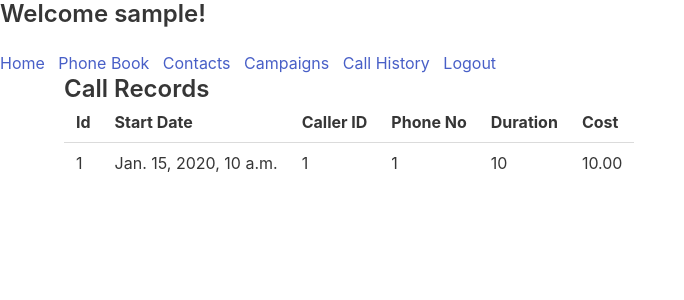
After one commit to ruchikaChawla/voiceAppTwilioCallHub, a Django app: page /campaign_call_history/1 in a window 1280 px wide. The commit adds this page. Shown: the top 300 px of the page, without its empty margins (0-684 px from the left). Run offline with Django 3.2, Linux system fonts and the light colour scheme; a user stored in the database is signed in; tables that the repository leaves empty hold one stand-in row (values such as "Sample post"); some libraries are stand-ins or nearby versions.

Commit message:
campaign status and dynamic xml

```diff
--- a/base/templates/base/base.html
+++ b/base/templates/base/base.html
@@ -4,17 +4,9 @@
 <head>
     <title>CallHubVoiceBroadcastApp</title>
     <link rel="stylesheet" href="https://cdn.jsdelivr.net/npm/bulma@0.8.0/css/bulma.min.css">
-    <link href="https://maxcdn.bootstrapcdn.com/font-awesome/4.7.0/css/font-awesome.min.css" rel="stylesheet">
 <body>
 {% if user.is_authenticated %}
-    <div class="title is-4"> Welcome {{ user }}!</div>
-    <a href="{% url 'logout' %}">
-        Logout </a>&nbsp
-{% else %}
-    <a href="{% url 'register' %}">
-        Register </a>&nbsp
-    <a href="{% url 'login' %}">
-        Login </a>&nbsp
+<div class="title is-4"> Welcome {{ user }}!</div>
 {% endif %}
 <a href="{% url 'home' %}">
     Home </a>&nbsp
@@ -24,8 +16,17 @@
     Contacts </a>&nbsp
 <a href="{% url 'campaign' %}">
     Campaigns </a>&nbsp
-<a href="">
+<a href="{% url 'call_history' %}">
     Call History </a>&nbsp
+{% if user.is_authenticated %}
+    <a href="{% url 'logout' %}">
+        Logout </a>&nbsp
+{% else %}
+    <a href="{% url 'register' %}">
+        Register </a>&nbsp
+    <a href="{% url 'login' %}">
+        Login </a>&nbsp
+{% endif %}
 
 {% block content %}{% endblock %}
 </body>
--- a/callHubVoiceBroadcast/urls.py
+++ b/callHubVoiceBroadcast/urls.py
@@ -17,9 +17,8 @@ from django.contrib import admin
 from django.urls import path
 from django.contrib.auth import views as auth_views
 
-from StatusCallback.views import index
 from voiceBroadcastApp.views import home, add_contact, register, phonebooks, contacts, campaign, create_phone_book, \
-    add_campaign, start_campaign, status
+    add_campaign, start_campaign, status, call_history, voice_xml, campaign_call_history
 
 urlpatterns = [
     path('', home, name='home'),
@@ -34,5 +33,8 @@ urlpatterns = [
     path('add_contact/', add_contact, name='add_contact'),
     path('campaign/', campaign, name='campaign'),
     path('add_campaign/', add_campaign, name='add_campaign'),
-    path('start_campaign/<int:id>', start_campaign, name='start_campaign')
+    path('call_history/', call_history, name='call_history'),
+    path('xml/<int:id>/<int:phone_no>/voice.xml/', voice_xml, name='voice_xml'),
+    path('start_campaign/<int:id>', start_campaign, name='start_campaign'),
+    path('campaign_call_history/<int:id>', campaign_call_history, name='campaign_call_history')
 ]
--- a/voiceBroadcastApp/models.py
+++ b/voiceBroadcastApp/models.py
@@ -26,7 +26,7 @@ class Contact(models.Model):
     last_name = models.CharField(max_length=255, default='')
     created_date = models.DateTimeField(default=datetime.now())
     phone_number = models.IntegerField(unique=True)
-    phone_book = models.ManyToManyField(PhoneBook, related_name='phone_book')
+    phone_book = models.ManyToManyField(PhoneBook)
 
     def __str__(self):
         return str(self.phone_number)
@@ -47,9 +47,11 @@ class Campaign(models.Model):
 
 class Call(models.Model):
     agent = models.CharField(max_length=255, default='admin')
-    call_sid = models.CharField(max_length=255, default='admin', unique=True)
-    campaign_id = models.ForeignKey(Campaign, on_delete=models.CASCADE)
+    call_sid = models.CharField(max_length=255, default='', unique=True)
+    campaign = models.ForeignKey(Campaign, on_delete=models.CASCADE, blank=True, null=True)
     start_date = models.DateTimeField(default=datetime.now())
     duration = models.IntegerField()
+    caller_id = models.CharField(max_length=255, default='')
     contact = models.ForeignKey(Contact, on_delete=models.CASCADE)
-    cost = models.IntegerField()
+    cost = models.DecimalField(max_digits=5, decimal_places=2)
+    completed = models.BooleanField(default=False)
--- /dev/null
+++ b/voiceBroadcastApp/templates/voiceBroadcastApp/call_history.html
@@ -0,0 +1,39 @@
+{% extends 'base/base.html' %}
+{% block content %}
+    <!DOCTYPE html>
+    <html lang="en">
+    <head>
+        <meta charset="UTF-8">
+        <title>Call Records</title>
+    </head>
+    <body>
+    <div class="container">
+        <div class="aligned">
+            <h3 class="content title is-4">Call Records</h3>
+        </div>
+        <div class="table-container">
+            <table class="table">
+                <tr>
+                    <th>Id</th>
+                    <th>Start Date</th>
+                    <th>Caller ID</th>
+                    <th>Phone No</th>
+                    <th>Duration</th>
+                    <th>Cost</th>
+                </tr>
+                {% for call in calls %}
+                    <tr>
+                        <td>{{ call.id }}</td>
+                        <td>{{ call.start_date }}</td>
+                        <td>{{ call.caller_id}}</td>
+                        <td>{{ call.contact.phone_number }}</td>
+                        <td>{{ call.duration }}</td>
+                        <td>{{ call.cost }}</td>
+                    </tr>
+                {% endfor %}
+            </table>
+        </div>
+    </div>
+    </body>
+    </html>
+{% endblock %}
--- /dev/null
+++ b/voiceBroadcastApp/templates/voiceBroadcastApp/voice.xml
@@ -0,0 +1,4 @@
+<?xml version="1.0" encoding="UTF-8"?>
+<Response>
+<Say voice="alice">{{ msg }}</Say>
+</Response>
--- a/voiceBroadcastApp/views.py
+++ b/voiceBroadcastApp/views.py
@@ -5,12 +5,13 @@ from django.contrib.auth.forms import UserCreationForm
 from django.contrib.auth.models import User
 from django.http import HttpResponseRedirect, HttpResponse
 from django.shortcuts import render
+from django.template import loader
 from django.views.decorators.csrf import csrf_exempt
 from twilio.rest import Client
 from urllib.parse import parse_qs
 
 # Create your views here.
-from voiceBroadcastApp.forms import PhoneBookForm, CampaignForm, ContactForm, CampaignForm2
+from voiceBroadcastApp.forms import PhoneBookForm, CampaignForm, ContactForm, CampaignForm2, ContactForm2
 from voiceBroadcastApp.models import Campaign, Contact, PhoneBook, Call
 
 
@@ -18,8 +19,22 @@ def home(request):
     return render(request, 'base/base.html')
 
 
+@csrf_exempt
+def voice_xml(request, id, phone_no):
+    campaign_text = Campaign.objects.get(id=id).text_speech
+    name = Contact.objects.get(phone_number=phone_no).first_name
+    available_params = {'first_name': name}
+    new_str = campaign_text.format(**available_params)
+    template_var = {'msg': new_str}
+    t = loader.get_template('voiceBroadcastApp/voice.xml')
+    return HttpResponse(t.render(template_var), content_type='text/xml')
+
+
 def phonebooks(request):
-    return render(request, 'voiceBroadcastApp/phonebooks.html')
+    if not request.user.is_authenticated:
+        return render(request, 'registration/login.html')
+    phonebooks = PhoneBook.objects.filter(agent=request.user)
+    return render(request, 'voiceBroadcastApp/phonebooks.html', {'phonebooks': phonebooks})
 
 
 def create_phone_book(request):
@@ -29,37 +44,53 @@ def create_phone_book(request):
             newForm = form.save(commit=False)
             newForm.agent = request.user
             newForm.save()
-            return HttpResponseRedirect('#')
+            return HttpResponseRedirect('../phonebooks')
     else:
         form = PhoneBookForm()
     return render(request, 'voiceBroadcastApp/create_phone_book.html', {'form': form})
 
 
 def contacts(request):
-    return render(request, 'voiceBroadcastApp/contacts.html')
+    if not request.user.is_authenticated:
+        return render(request, 'registration/login.html')
+    contacts = Contact.objects.filter(agent=request.user)
+    return render(request, 'voiceBroadcastApp/contacts.html', {'contacts': contacts})
 
 
 def add_contact(request):
     if request.method == 'POST':
-        form = ContactForm(request.POST, request.FILES or None)
+        form = ContactForm2(request.POST)
         if form.is_valid():
             newForm = form.save(commit=False)
             newForm.agent = request.user
             newForm.save()
+            form.save_m2m()
             return HttpResponseRedirect('#')
     else:
-        form = ContactForm()
+        form = ContactForm(user=request.user)
     return render(request, 'voiceBroadcastApp/add_new_contact.html', {'form': form})
 
 
 def campaign(request):
+    if not request.user.is_authenticated:
+        return render(request, 'registration/login.html')
     campaigns = Campaign.objects.filter(agent=request.user)
+    for campaign in campaigns:
+        calls = campaign.call_set.all()
+        completed = True
+        for call in calls:
+            if not call.completed:
+                completed = False
+        if calls.count() > 0:
+            if completed:
+                campaign.status = 'completed'
+        campaign.save()
     return render(request, 'voiceBroadcastApp/campaign.html', {'campaigns': campaigns})
 
 
 def add_campaign(request):
     if request.method == 'POST':
-        form = CampaignForm2(request.POST, request.FILES or None)
+        form = CampaignForm2(request.POST)
         if form.is_valid():
             newForm = form.save(commit=False)
             newForm.agent = request.user
@@ -85,16 +116,21 @@ def register(request):
     context = {'form': form}
     return render(request, 'registration/register.html', context)
 
+
 @csrf_exempt
 def status(request):
     if request.method == 'POST':
         print(request.body)
         status = parse_qs(request.body.decode('UTF-8'))
+        per_min_cost = 2
+        total_cost = (per_min_cost * int(status['CallDuration'][0])) / 60
         call = Call.objects.get(call_sid=status['CallSid'][0])
-        call.duration=status['CallDuration'][0]
+        call.duration = status['CallDuration'][0]
+        call.completed = True
+        call.cost = total_cost
         call.save()
-        print(status['CallDuration'][0])
         return HttpResponse('OK', 200)
+
 
 def start_campaign(request, id):
     campaign = Campaign.objects.get(id=id)
@@ -103,7 +139,6 @@ def start_campaign(request, id):
     campaign.save()
     call_phonebook(request, campaign)
     return HttpResponseRedirect("/campaign/")
-
 
 
 def call_phonebook(request, campaign):
@@ -116,13 +151,27 @@ def call_phonebook(request, campaign):
         print(contact.phone_number)
         client = Client(account_sid, auth_token)
         call = client.calls.create(
-            status_callback='https://7f92a7e8.ngrok.io/status/',
+            status_callback='http://d07a31b8.ngrok.io/status/',
             status_callback_event=['completed'],
             status_callback_method='POST',
-            url='http://demo.twilio.com/docs/voice.xml',
+            url='http://d07a31b8.ngrok.io/xml/' + str(campaign.id) + '/' + str(contact.phone_number) + '/voice.xml/',
             to='+91' + str(contact.phone_number),
             from_='+19714071428'
         )
-        callDb = Call(agent=request.user, campaign_id=campaign, call_sid=call.sid, duration=0, contact=contact, cost=0)
+        callDb = Call(agent=request.user, caller_id='+19714071428', call_sid=call.sid, duration=0,
+                      contact=contact, cost=0, campaign=campaign)
         callDb.save()
-        print(call.sid)
+
+
+def call_history(request):
+    if not request.user.is_authenticated:
+        return render(request, 'registration/login.html')
+    calls = Call.objects.filter(agent=request.user)
+    return render(request, 'voiceBroadcastApp/call_history.html', {'calls': calls})
+
+
+def campaign_call_history(request, id):
+    if not request.user.is_authenticated:
+        return render(request, 'registration/login.html')
+    calls = Campaign.objects.get(id=id).call_set.all()
+    return render(request, 'voiceBroadcastApp/call_history.html', {'calls': calls})
```
Also changed, not shown: callHubVoiceBroadcast/settings.py (+4 -3 lines), voiceBroadcastApp/forms.py (+18 -2 lines), voiceBroadcastApp/templates/voiceBroadcastApp/campaign.html (+12 -1 lines), voiceBroadcastApp/templates/voiceBroadcastApp/contacts.html (+26 -2 lines), voiceBroadcastApp/templates/voiceBroadcastApp/phonebooks.html (+24 -2 lines), voiceBroadcastApp/migrations/0001_initial.py, voiceBroadcastApp/migrations/0002_auto_20191106_1447.py, voiceBroadcastApp/migrations/0003_auto_20191106_1511.py (added), voiceBroadcastApp/migrations/0004_auto_20191106_1515.py (added), voiceBroadcastApp/migrations/0005_auto_20191106_1552.py (added), voiceBroadcastApp/migrations/0006_auto_20191106_2058.py (added).
